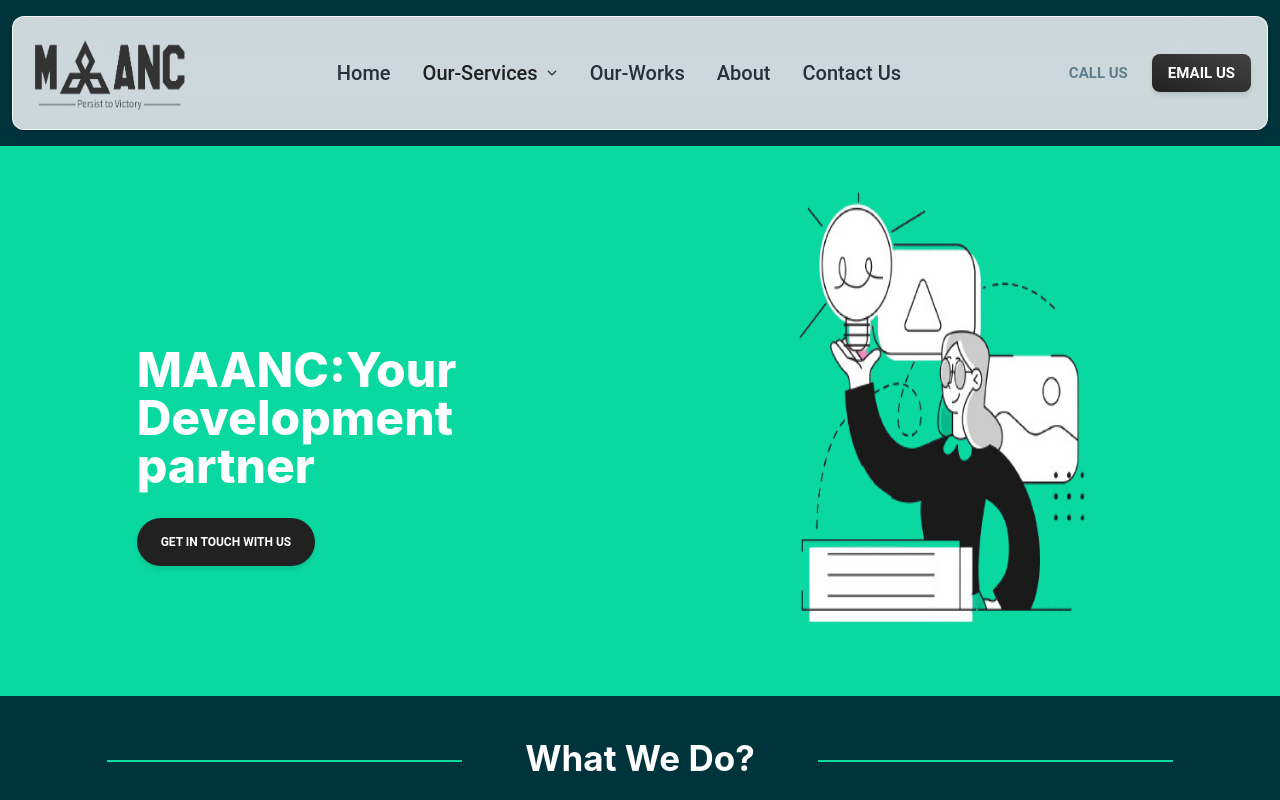
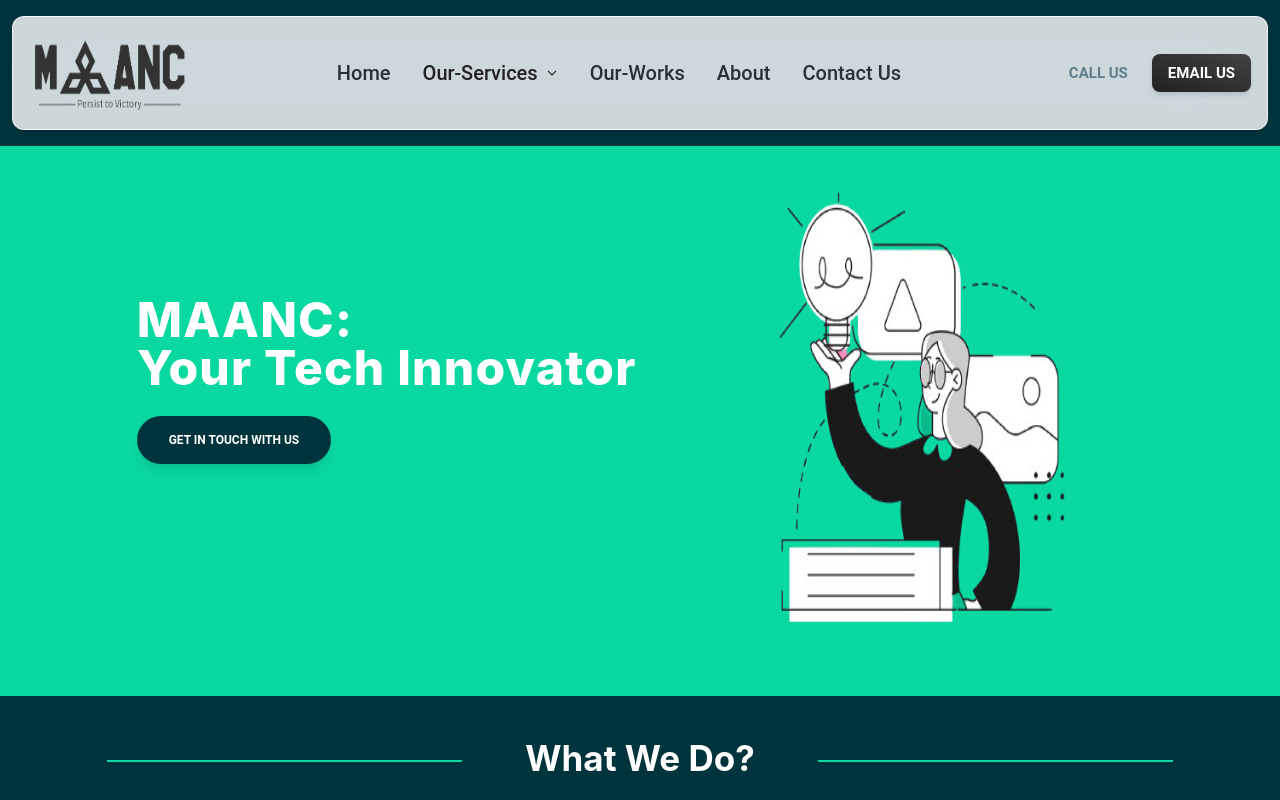
Before and after one commit to nirala7765/A2CN-App, a React (Create React App) app in the folder a2cnapp/: page / in a window 1280 px wide. Shown: the top 800 px of the page. Built offline with nearby package versions, Linux system fonts and the light colour scheme; what tailwindcss-gradients would draw is missing.

Commit message:
added some new featere like animated word , anf footer optimization

```diff
--- a/a2cnapp/src/Components/Footer.js
+++ b/a2cnapp/src/Components/Footer.js
@@ -12,13 +12,17 @@
 function Footer() {
   return (
     <>
-      <div>
-            <div className="bg-hrcolor mt-8 flex flex-col md:flex-row">
+      <div className="bg-hrcolor mt-8">
+        <div className="flex flex-col md:flex-row text-sans">
           <div className="w-full md:w-1/3 h-[270px] flex justify-center mb-4 md:mb-0">
             <div>
               <div className="my-3">
                 <Link to="/">
-                    <img className="w-[260px] h-[200px]" src={logo} alt="Maanc Logo" />
+                  <img
+                    className="w-[260px] h-[200px]"
+                    src={logo}
+                    alt="Maanc Logo"
+                  />
                 </Link>
               </div>
 
@@ -32,7 +36,6 @@
                 <Link to="https://www.linkedin.com/company/100496029/admin/feed/posts/">
                   <FaLinkedin />
                 </Link>
-
                 <Link to="https://wa.link/a64rph">
                   <FaWhatsappSquare />
                 </Link>
@@ -40,7 +43,7 @@
             </div>
           </div>
 
-            <div className="w-full md:w-1/3 h-[270px] gap-2 text-white ">
+          <div className="w-full md:w-1/3 h-[270px] gap-2 text-white">
             <div>
               <h1 className="font-bold text-[25px] mb-[10px] mt-[10px]">
                 Quick Links
@@ -73,7 +76,7 @@
 
               <Link to="/contact-us">
                 <h1 className="cursor-pointer hover:text-blue-600 text-white text-[20px]">
-                    Contact us
+                  Contact Us
                 </h1>
               </Link>
             </div>
@@ -84,21 +87,19 @@
               Locations
             </h1>
             <div className="gap-2">
-                    <h1 className="text-[20px] text-left ">Perungalattur, Tambram <br/>Chennai-600063</h1>
-
-
+              <h1 className="text-[20px] text-left">
+                Perungalattur, Tambaram <br />
+                Chennai-600063
+              </h1>
             </div>
           </div>
         </div>
 
-            <hr/>
+        <hr className="border-gray-500 mt-4 mb-4" />
 
-            <h1 className="text-white text-[20px] pb-5 bg-hrcolor text-center">
-                All rights reserved © 2024 MAANC
+        <h1 className="text-white text-[18px] pb-5 bg-hrcolor text-center font-serif">
+          &copy; 2024 MAANC Technology. All Rights Reserved.
         </h1>
-
-
-
       </div>
     </>
   );
--- a/a2cnapp/src/Components/HeroSection.js
+++ b/a2cnapp/src/Components/HeroSection.js
@@ -1,49 +1,62 @@
-import React from "react";
+import React, { useState, useEffect } from "react";
 import heroimage from "../Images/heroImage.png";
 import { Button } from "@material-tailwind/react";
 import { Link } from "react-router-dom";
 
 function HeroSection() {
+  const words = ["Your Development Partner", "Your Tech Innovator", "Your Business Solution", "Your Growth Catalyst"];
+  const [currentWord, setCurrentWord] = useState(0);
+  const [nextWord, setNextWord] = useState(1);
+  const [animationClass, setAnimationClass] = useState("grow");
+
+  useEffect(() => {
+    const wordChangeInterval = setInterval(() => {
+      setAnimationClass("shrink"); // Shrinking current word first
+      setTimeout(() => {
+        setCurrentWord(nextWord);
+        setNextWord((nextWord + 1) % words.length);
+        setAnimationClass("grow"); // Growing new word
+      }, 1000); // Timing for the shrink before grow happens
+    }, 4000); // Total cycle for word change
+
+    return () => clearInterval(wordChangeInterval);
+  }, [nextWord]);
+
   return (
     <>
       <div>
-        <div className="h-[600px] md:h-auto bg-hrcolor ">
-            <div className="w-5/6 h-full mx-auto flex flex-col md:flex-row bg-transparent ">
-                <div className=" md:w-1/2 h-full bg-transparent ">
+        <div className="h-[600px] md:h-auto bg-hrcolor relative">
+          <div className="w-5/6 h-full mx-auto flex flex-col md:flex-row bg-transparent">
+            {/* Left Section */}
+            <div className="md:w-1/2 h-full bg-transparent flex flex-col justify-center">
+              <div className="mt-[10px] md:mt-[150px]">
+                <h1 className="text-2xl md:text-5xl font-extrabold text-start ml-[30px] tracking-wide">
+                  MAANC:{" "}
+                  <span className={`animated-word ${animationClass}`}>
+                    {words[currentWord]}
+                  </span>
+                </h1>
 
-                    <div className="mt-[10px] md:mt-[200px]">
+                {/* Animated button */}
+                <div className="text-start mt-6 ml-[30px]">
+                  <Link to="https://maanc.com/contact-us">
+                    <Button className="h-12 px-8 rounded-full bg-newbg text-white hover:bg-black transition duration-300 ease-in-out transform hover:scale-105 shadow-lg">
+                      Get In Touch With Us
+                    </Button>
+                  </Link>
+                </div>
+              </div>
+            </div>
 
-                        <h1 className="justify-start text-start text-2xl md:text-5xl font-extrabold mt-[100px] ml-[30px]">
-                            MAANC:Your
-                            <br/>
-                            Development partner
-
-                        </h1>
-
-                        <div className=" justify-start text-start mt-4 md:mt-7 ">
-                          <Link to="https://maanc.com/contact-us">
-                            <Button className="h-12 rounded-full hover:bg-black ml-[30px]">Get In Touch With us</Button>
-
-
-                          </Link>
-
-
-                        </div>
-
-
-                    </div>
-
-
-
-
-                </div>
-
-                <div className=" md:w-1/2 h-full bg-transparent">
-
-                    <img className="w-[660px] h-[330] md:h-[550px] mt-[20px]  md:mt-0 md:ml-10"   src={heroimage } alt="Hero Image"/>
-
-                </div>
+            {/* Right Section - Image */}
+            <div className="md:w-1/2 h-full bg-transparent flex justify-center items-center">
+              <img
+                className="w-[660px] h-[330px] md:h-[550px] mt-[20px] md:mt-0 md:ml-10 transition-transform duration-500 ease-in-out transform hover:scale-105"
+                src={heroimage}
+                alt="Hero"
+              />
             </div>
+          </div>
         </div>
       </div>
     </>
--- a/a2cnapp/src/Pages/Homepage.js
+++ b/a2cnapp/src/Pages/Homepage.js
@@ -114,7 +114,7 @@
             <p className="w-4/6 md:w-full mx-auto text-[20px] md:text-[18px] font-gtwalsheim font-arial font-gadget font-sans font-bold text-start mt-8">
             Our approach goes beyond delivering excellent technical solutions; we focus on aligning our expertise with your business goals,
             helping you achieve sustainable growth and success. Have questions? Feel free to explore our
-              <Link to='https://www.maanc.com/faqs' className="bg-orange-800 "> FAQs </Link> for answers.
+              <Link to='https://www.maanc.com/faqs' className=" border-b-4  border-orange-500  hover:border-teal-500 "> FAQs </Link> for answers.
             If your query isn't covered, don’t hesitate to reach out—we’re here to help!
             </p>
           </div>
--- a/a2cnapp/src/index.css
+++ b/a2cnapp/src/index.css
@@ -78,3 +78,39 @@
   font-size: 1.5em;
   margin-right: 0.5rem;
 }
+
+@keyframes growWord {
+  0% {
+    opacity: 0;
+    transform: scale(0.8);
+  }
+  100% {
+    opacity: 1;
+    transform: scale(1);
+  }
+}
+
+
+@keyframes shrinkWord {
+  0% {
+    opacity: 1;
+    transform: scale(1);
+  }
+  100% {
+    opacity: 0;
+    transform: scale(0.8);
+  }
+}
+
+.animated-word {
+  display: inline-block;
+  white-space: nowrap;
+}
+
+.grow {
+  animation: growWord 1s forwards;
+}
+
+.shrink {
+  animation: shrinkWord 1s forwards;
+}
```
Lines whose indentation alone changed are shown as unchanged.
